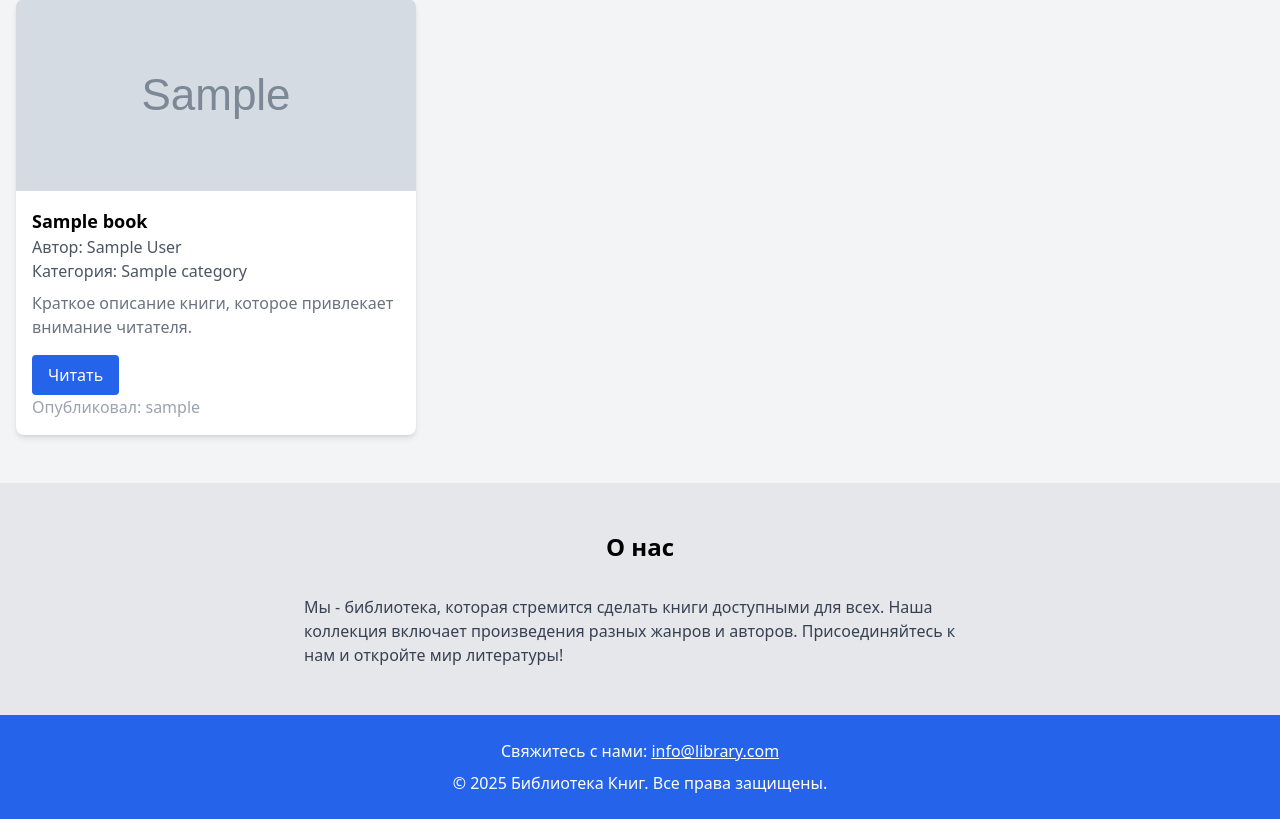
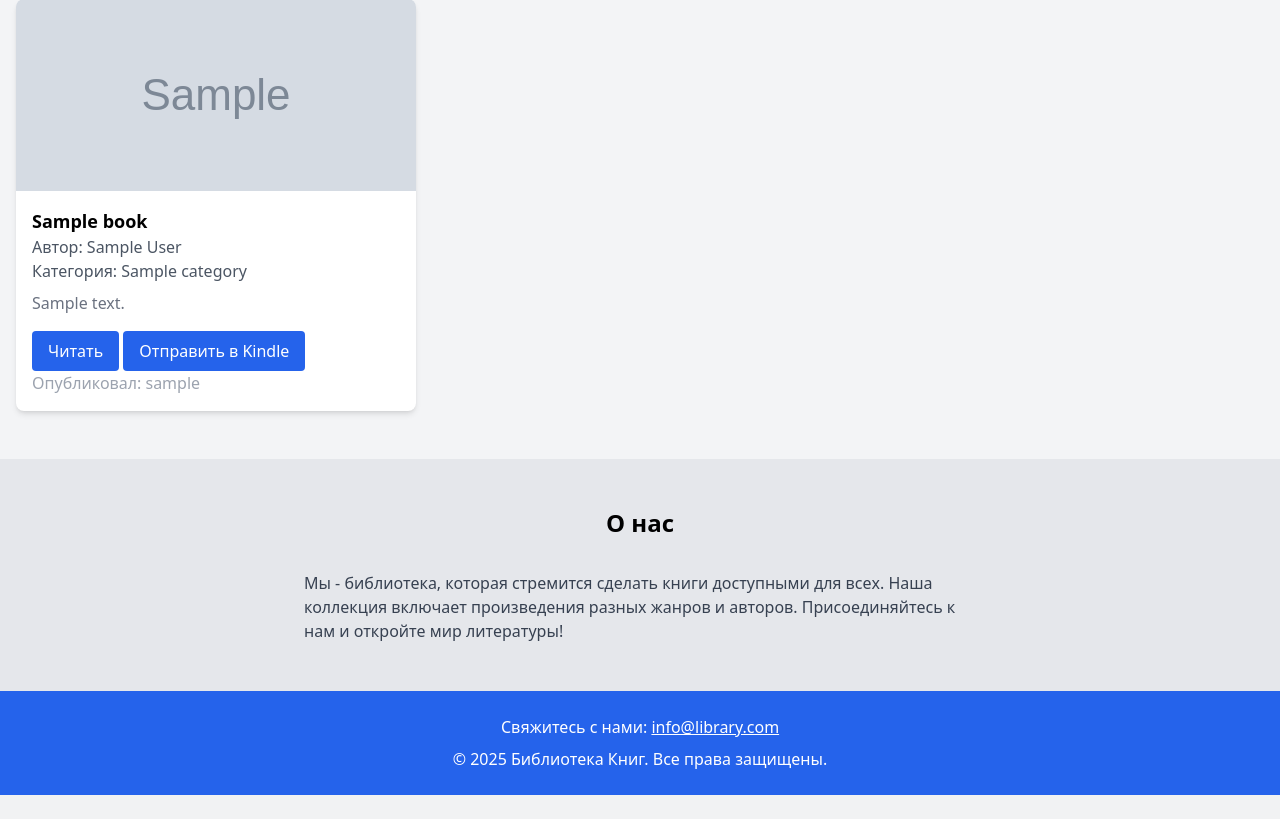
Before and after one commit to SadOnsGit/Library, a Django app: page /books/ in a window 1280 px wide. Shown: the part 269-1088 px from the top of the page. After the commit the page ends 1064 px from the top, so only its background shows below. Run offline with Django 5.2, Linux system fonts and the light colour scheme; tables that the repository leaves empty hold one stand-in row (values such as "Sample post"); grey boxes marked "Sample" are stand-in pictures; some libraries are stand-ins or nearby versions.

Commit message:
Fix bugs, add static files, change Book model

```diff
--- a/library_app/books/models.py
+++ b/library_app/books/models.py
@@ -37,20 +37,28 @@ class Category(models.Model):
 
 class Book(models.Model):
     name = models.CharField(
-        max_length=50
+        max_length=50,
+        verbose_name='Название книги'
     )
     author = models.ManyToManyField(
         Author,
-        related_name='books'
+        related_name='books',
+        verbose_name='Автор книги'
+    )
+    description = models.CharField(
+        max_length=100,
+        verbose_name='Описание'
     )
     category = models.ManyToManyField(
         Category,
-        related_name='category_books'
+        related_name='category_books',
+        verbose_name='Категория'
     )
     published_author = models.ForeignKey(
         User,
         on_delete=models.CASCADE,
-        related_name='published_books'
+        related_name='published_books',
+        verbose_name='Автор публикации'
     )
     release_date = models.DateField(
         verbose_name='Дата выхода книги',
@@ -58,10 +66,13 @@ class Book(models.Model):
     image = models.ImageField(
         upload_to='books/', null=True, blank=True
     )
-
-    def __str__(self):
-        return self.name
+    url = models.URLField(
+        verbose_name='URL для скачивания'
+    )
 
     class Meta:
         verbose_name = 'Книга'
         verbose_name_plural = 'книги'
+
+    def __str__(self):
+        return self.name
--- a/library_app/books/urls.py
+++ b/library_app/books/urls.py
@@ -6,5 +6,5 @@ app_name = 'book'
 
 urlpatterns = [
     path('', BookView.as_view(), name='books'),
-    path('search/', BookView.as_view(), name='search')
+    path('search/', BookView.as_view(), name='search'),
 ]
--- a/library_app/templates/base.html
+++ b/library_app/templates/base.html
@@ -18,7 +18,7 @@
                 <h1 class="text-3xl font-bold">Библиотека Книг</h1>
                 <p class="mt-2">Открой для себя мир литературы</p>
                 <nav class="mt-4">
-                    <a href="#books" class="text-white hover:text-blue-200 mx-2">Книги</a>
+                    <a href="{% url "books:books" %}" class="text-white hover:text-blue-200 mx-2">Книги</a>
                     <a href="#about" class="text-white hover:text-blue-200 mx-2">О нас</a>
                     <a href="#contact" class="text-white hover:text-blue-200 mx-2">Контакты</a>
                 </nav>
--- a/library_app/templates/books/index.html
+++ b/library_app/templates/books/index.html
@@ -1,4 +1,5 @@
 {% extends 'base.html' %}
+{% load static %}
 {% block title %}
 Книги
 {% endblock %}
@@ -11,7 +12,11 @@
         {% for obj in book_list %}
           <!-- Карточка книги -->
           <div class="bg-white rounded-lg shadow-md overflow-hidden transform hover:scale-105 transition duration-300">
+            {% if obj.image %}
             <img src="{{ obj.image.url }}" alt="{{ obj.name }}" class="w-full h-48 object-cover" />
+            {% else %}
+            <img src="{% static "books/no-photo.jpg" %}" alt="No photo" class="w-full h-48 object-cover" />
+            {% endif %}
             <div class="p-4">
               <h3 class="text-lg font-semibold">{{ obj.name }}</h3>
               <p class="text-gray-600">
@@ -34,8 +39,9 @@
                   {{ category }}
                 {% endfor %}
               </p>
-              <p class="mt-2 text-gray-500">Краткое описание книги, которое привлекает внимание читателя.</p>
-              <a href="#" class="mt-4 inline-block bg-blue-600 text-white px-4 py-2 rounded hover:bg-blue-700">Читать</a>
+              <p class="mt-2 text-gray-500">{{ obj.description }}</p>
+              <a href="{{ obj.url }}" class="mt-4 inline-block bg-blue-600 text-white px-4 py-2 rounded hover:bg-blue-700">Читать</a>
+              <a href="#" class="mt-4 inline-block bg-blue-600 text-white px-4 py-2 rounded hover:bg-blue-700">Отправить в Kindle</a>
               <p class="text-gray-400">Опубликовал: {{ obj.published_author.username }}</p>
             </div>
           </div>
```
Also changed, not shown: library_app/library_app/settings.py (+7 -1 lines), library_app/books/migrations/0001_initial.py, library_app/books/migrations/0002_initial.py (deleted), library_app/static/books/default_image.jpg (added), library_app/static/books/no-photo.jpg (added).
